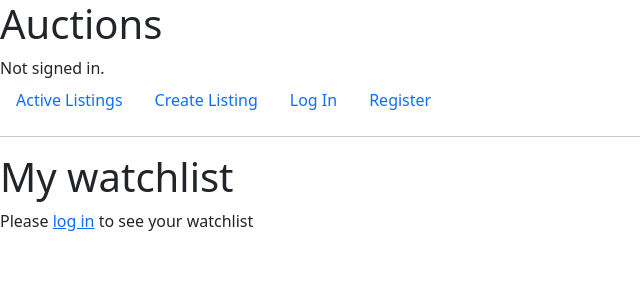
After one commit to Oliveira-Renato/commerce, a Django app: page /my-watchlist in a window 1280 px wide. The commit adds this page. Shown: the top 300 px of the page, without its empty margins (0-640 px from the left). Run offline with Django 3.2, Linux system fonts and the light colour scheme; some libraries are stand-ins or nearby versions.

Commit message:
feat: watchlist Class created

```diff
--- a/auctions/static/auctions/style.scss
+++ b/auctions/static/auctions/style.scss
@@ -14,6 +14,7 @@ html {
   font-size: 1rem;
   font-family: "Poppins", sans-serif;
   line-height: 1.5rem;
+  color: #333;
 }
 
 img {
@@ -35,7 +36,7 @@ ul {
   grid-gap: 1rem;
 
   .col {
-    padding: 5rem 1rem;
+    padding: 3rem 1rem;
     text-align: center;
     background: #eb4d4b;
     color: #ffffff;
--- a/auctions/static/auctions/styles.css
+++ b/auctions/static/auctions/styles.css
@@ -13,6 +13,7 @@ html {
   font-size: 1rem;
   font-family: "Poppins", sans-serif;
   line-height: 1.5rem;
+  color: #333;
 }
 
 img {
@@ -34,7 +35,7 @@ ul {
   grid-gap: 1rem;
 }
 .auto-grid .col {
-  padding: 5rem 1rem;
+  padding: 3rem 1rem;
   text-align: center;
   background: #eb4d4b;
   color: #ffffff;
--- a/auctions/templates/auctions/create_listing.html
+++ b/auctions/templates/auctions/create_listing.html
@@ -41,7 +41,7 @@
         <button type="submit" class="btn btn-primary">Create new listing</button>
     </form>
 {% else %}
-    <h3>In order to create a new listing you shall be <a href="{% url 'login' %}">logged in</a>. If you still don't have an account, just <a href="{% url 'register' %}">click here!</a></h3>
+    <p>In order to create a new listing you shall be <a href="{% url 'login' %}">logged in</a>. If you still don't have an account, just <a href="{% url 'register' %}">click here!</a></p>
 {% endif %}
 
 {% endblock %}
--- a/auctions/templates/auctions/layout.html
+++ b/auctions/templates/auctions/layout.html
@@ -8,6 +8,8 @@
         <!--Bootstrap import-->
         <link href="https://cdn.jsdelivr.net/npm/bootstrap@5.2.0-beta1/dist/css/bootstrap.min.css" rel="stylesheet" integrity="sha384-0evHe/X+R7YkIZDRvuzKMRqM+OrBnVFBL6DOitfPri4tjfHxaWutUpFmBp4vmVor" crossorigin="anonymous">
         <script src="https://cdn.jsdelivr.net/npm/bootstrap@5.2.0-beta1/dist/js/bootstrap.bundle.min.js" integrity="sha384-pprn3073KE6tl6bjs2QrFaJGz5/SUsLqktiwsUTF55Jfv3qYSDhgCecCxMW52nD2" crossorigin="anonymous"></script>
+        <!--Iconify-->
+        <script src="https://code.iconify.design/2/2.2.1/iconify.min.js"></script>
 
         <link href="{% static 'auctions/styles.css' %}" rel="stylesheet">
     </head>
--- /dev/null
+++ b/auctions/templates/auctions/watchlist.html
@@ -0,0 +1,34 @@
+{% extends "auctions/layout.html" %}
+
+{% block body %}
+    <h1>My watchlist</h1>
+    {% if user.is_authenticated %}
+        {% if watchlist %}
+            <ul class="auto-grid">
+            {% for item in watchlist %}
+                <div class="col">
+                    <div class="watch-con">
+                        <a href="{% url 'watchlist' item.listing.id %}">
+                            <span class="iconify" data-icon="fxemoji:eye"></span>remove to watchlist
+                        </a>
+                    </div>
+                    <h2>{{ item.listing.title }}</h2>
+                    <li class="img-item">
+                        <img src={{item.listing.image_url}}>
+                    </li>
+                    <li class="desc-item">{{ item.listing.description}}</li>
+                    <li class="price-iten">${{ item.listing.inicial_bid}}</li>
+                    <a href="{% url 'listing' item.listing.id %}">
+                        <button class="">See more</button>
+                    </a>
+                </div>
+            {% endfor %}
+            </ul>
+        {% else %}
+            <p>You have no items in your watchlist</p>
+        {% endif %}
+    {% else %}
+        <p>Please <a href="{% url 'login' %}">log in</a> to see your watchlist</p>
+    {% endif %}
+
+{% endblock %}
--- a/auctions/urls.py
+++ b/auctions/urls.py
@@ -9,4 +9,6 @@ urlpatterns = [
     path("register", views.register, name="register"),
     path("create-listing", views.create_listing, name="create_listing"),
     path("listing/<int:listing_id>", views.listing, name="listing"),
+    path("my-watchlist", views.watchlist_view, name="watchlist_view"),
+    path("watchlist/<int:listing_id>", views.watchlist, name="watchlist")
 ]
--- a/auctions/views.py
+++ b/auctions/views.py
@@ -4,7 +4,7 @@ from django.http import HttpResponse, HttpResponseRedirect
 from django.shortcuts import render
 from django.urls import reverse
 
-from .models import User, AuctionsListing
+from .models import User, AuctionsListing, Watchlist
 
 # just a comment
 def index(request):
@@ -80,3 +80,20 @@ def listing(request, listing_id):
     return render(request, "auctions/listing.html", {
         "listing": AuctionsListing.objects.get(id=listing_id)
     })
+
+def watchlist_view(request):
+    if request.user.is_authenticated:
+        user = request.user
+        return render(request, "auctions/watchlist.html", {
+        "watchlist": Watchlist.objects.filter(user=user)
+        })
+    else:
+        return render(request, "auctions/watchlist.html")
+
+def watchlist(request, listing_id):
+    if listing_id:
+        user = request.user
+        listing = AuctionsListing.objects.get(id=listing_id)
+        watchlist = Watchlist(user=user, listing=listing)
+        watchlist.save()
+        return HttpResponseRedirect(reverse("index"))
```
Also changed, not shown: auctions/admin.py (+7 -1 lines), auctions/models.py (+7 -0 lines), auctions/templates/auctions/index.html (+5 -2 lines), auctions/migrations/0002_watchlist.py (added), auctions/migrations/0003_remove_watchlist_listing_watchlist_listing.py (added), 1 other file.
